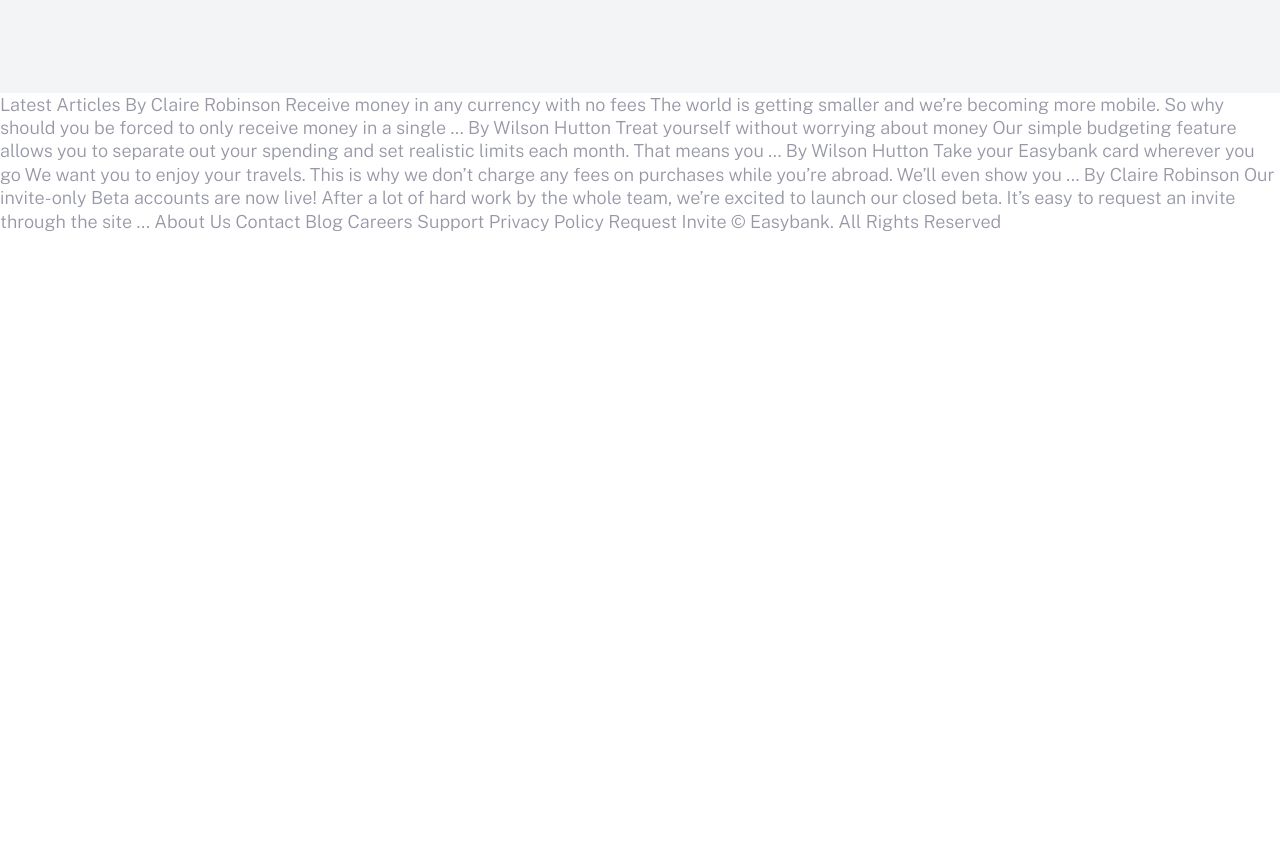
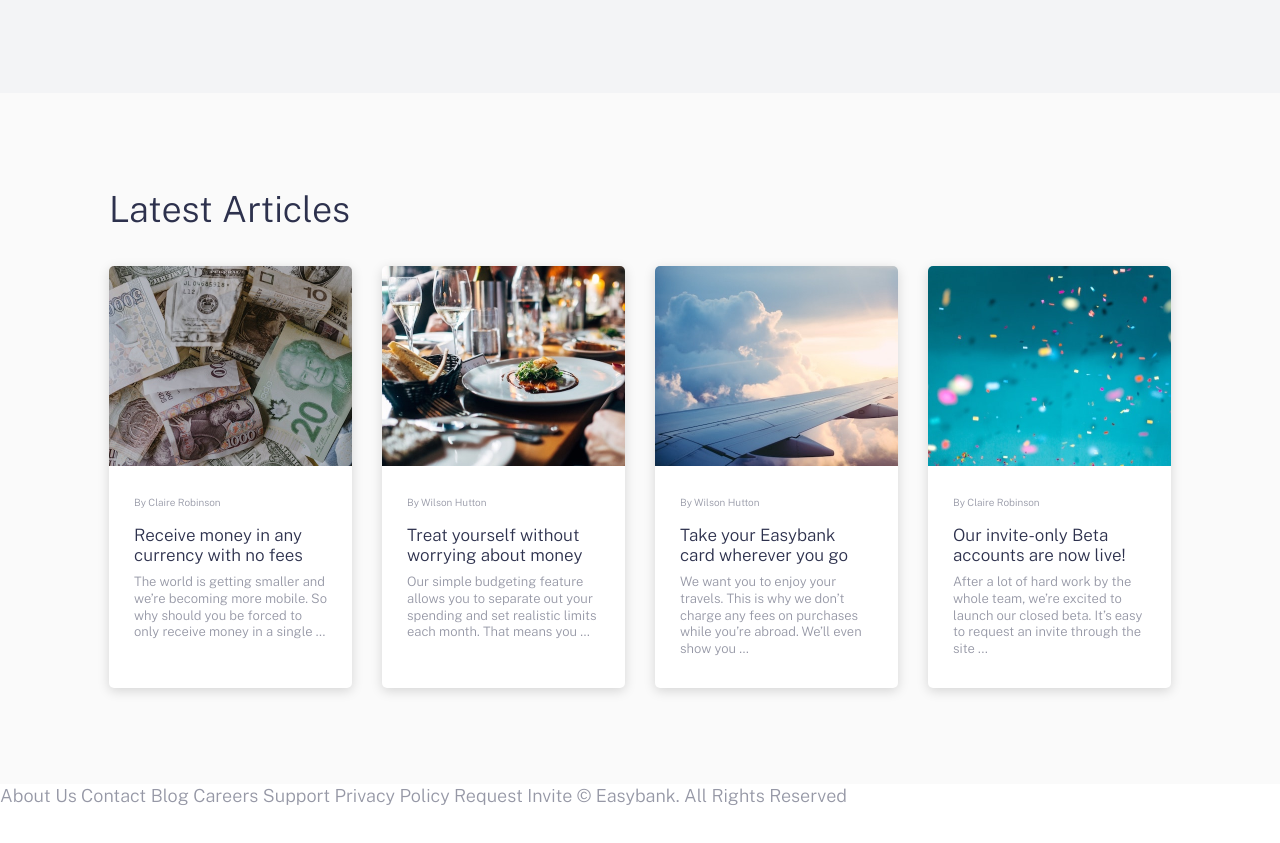
Before and after one commit to cesarionivar/landing_page, a plain HTML site: page index.html in a window 1280 px wide. Shown: the part 1344-2187 px from the top of the page. Drawn offline with nearby package versions, Linux system fonts and the light colour scheme.

Commit message:
Column Articles

```diff
--- /dev/null
+++ b/app/scss/_article.scss
@@ -0,0 +1,65 @@
+.articles {
+    background-color: $veryLightGray;
+}
+
+.article {
+
+    &__content {
+
+    }
+
+    &__grid {
+        display: grid;
+        grid-template-columns: 1fr;
+        gap: 1.875rem;
+
+        @include breakpoint-up(medium) {
+            grid-template-columns: repeat(2, 1fr);
+        }
+
+        @include breakpoint-up(large) {
+            grid-template-columns: repeat(4, 1fr);
+        }
+    }
+
+    &__item {
+        border-radius: 0.3125rem;
+        overflow: hidden;
+        box-shadow: 0px 3px 12px rgba(0, 0, 0, 0.15);
+        background-color: $white;
+        transition: all 150ms ease-in-out;
+        &:hover {
+            transform: scale(1.05);
+        }
+    }
+
+    &__image {
+        height: 12.5rem;
+        background-size: cover;
+        background-repeat: no-repeat;
+    }
+
+    &__text {
+        padding: 1.875rem 1.875rem 2.5rem 1.875rem;
+        color: $grayishBlue;
+        @include breakpoint-up(medium) {
+            padding: 1.875rem 1.5625rem;
+        }
+    }
+
+    &__author {
+        font-size: 0.625rem;
+        margin-bottom: 1rem;
+    }
+
+    &__title {
+        font-size: 1.0625rem;
+        line-height: 1.2;
+        color: $darkBlue;
+        margin-bottom: 0.5rem;
+    }
+
+    &__description {
+        font-size: 0.8125rem;
+    }
+}
--- a/app/scss/style.scss
+++ b/app/scss/style.scss
@@ -5,3 +5,4 @@
 @import 'header';
 @import 'hero';
 @import 'feature';
+@import 'article';
--- a/index.html
+++ b/index.html
@@ -118,29 +118,50 @@
     </div>
   </section>
 
+  <section class="articles">
+    <div class="article__content container container--pall">
+      <h2>Latest Articles</h2>
+      <div class="article__grid">
 
+        <a href="#" class="article__item">
+          <div class="article__image" style="background-image: url('/images/image-currency.jpg');"></div>
+          <div class="article__text">
+            <div class="article__author">By Claire Robinson</div>
+            <div class="article__title">Receive money in any currency with no fees</div>
+            <div class="article__description">The world is getting smaller and we’re becoming more mobile. So why should you be forced to only receive money in a single …</div>
+          </div>
+        </a>
 
-  Latest Articles
+        <a href="#" class="article__item">
+          <div class="article__image" style="background-image: url('/images/image-restaurant.jpg');"></div>
+          <div class="article__text">
+            <div class="article__author">By Wilson Hutton</div>
+            <div class="article__title">Treat yourself without worrying about money</div>
+            <div class="article__description">Our simple budgeting feature allows you to separate out your spending and set realistic limits each month. That means you …</div>
+          </div>
+        </a>
 
-  By Claire Robinson
-  Receive money in any currency with no fees
-  The world is getting smaller and we’re becoming more mobile. So why should you be
-  forced to only receive money in a single …
+        <a href="#" class="article__item">
+          <div class="article__image" style="background-image: url('/images/image-plane.jpg');"></div>
+          <div class="article__text">
+            <div class="article__author">By Wilson Hutton</div>
+            <div class="article__title">Take your Easybank card wherever you go</div>
+            <div class="article__description">We want you to enjoy your travels. This is why we don’t charge any fees on purchases while you’re abroad. We’ll even show you …</div>
+          </div>
+        </a>
 
-  By Wilson Hutton
-  Treat yourself without worrying about money
-  Our simple budgeting feature allows you to separate out your spending and set
-  realistic limits each month. That means you …
+        <a href="#" class="article__item">
+          <div class="article__image" style="background-image: url('/images/image-confetti.jpg');"></div>
+          <div class="article__text">
+            <div class="article__author">By Claire Robinson</div>
+            <div class="article__title">Our invite-only Beta accounts are now live!</div>
+            <div class="article__description">After a lot of hard work by the whole team, we’re excited to launch our closed beta. It’s easy to request an invite through the site ...</div>
+          </div>
+        </a>
 
-  By Wilson Hutton
-  Take your Easybank card wherever you go
-  We want you to enjoy your travels. This is why we don’t charge any fees on purchases
-  while you’re abroad. We’ll even show you …
-
-  By Claire Robinson
-  Our invite-only Beta accounts are now live!
-  After a lot of hard work by the whole team, we’re excited to launch our closed beta.
-  It’s easy to request an invite through the site ...
+      </div>
+    </div>
+  </section>
 
 
 
```
Also changed, not shown: css/style.min.css, 1 other file.
